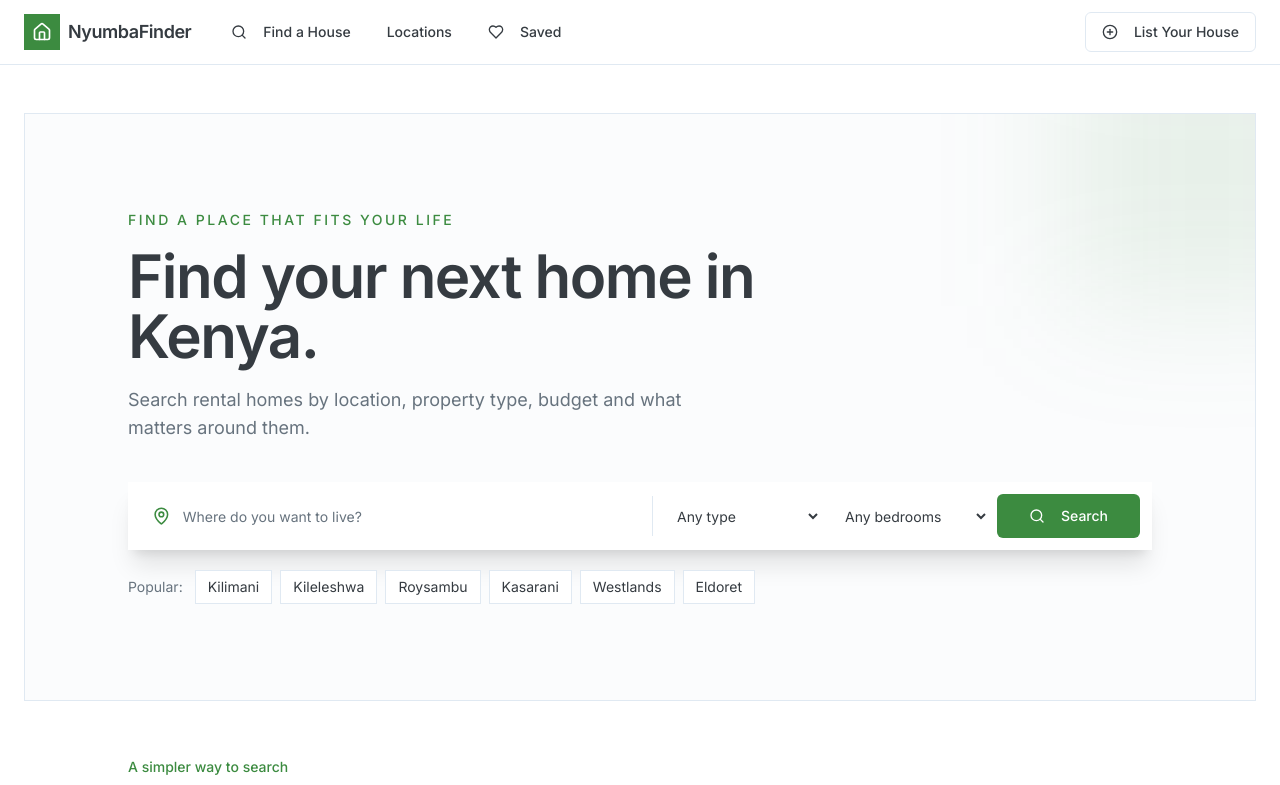
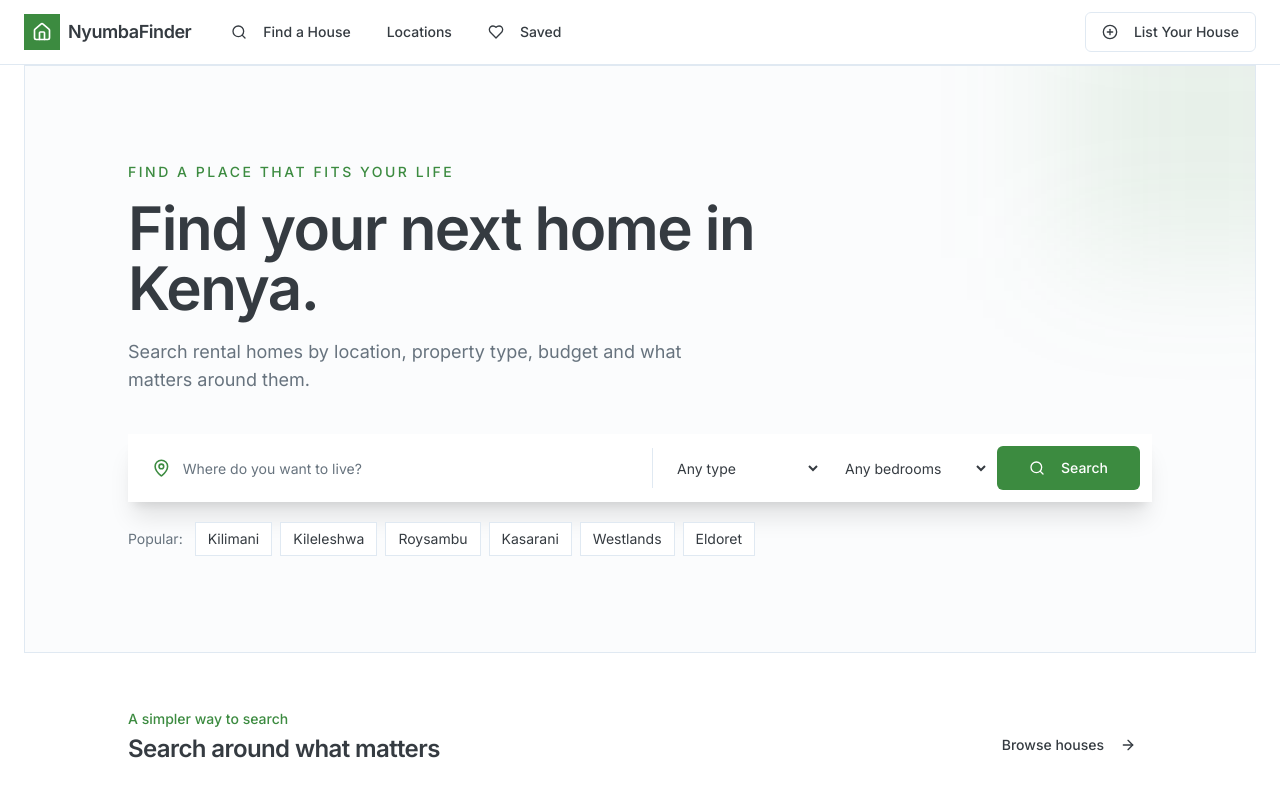
Before and after one commit to jaykurgat/Nyumba-Finder, a Next.js app: page / in a window 1280 px wide. Shown: the top 785 px of the page. Built offline with nearby package versions, Linux system fonts and the light colour scheme.

Commit message:
Simplify NyumbaFinder page layout for V2

```diff
--- a/src/app/layout.tsx
+++ b/src/app/layout.tsx
@@ -6,33 +6,21 @@ import { Footer } from '@/components/layout/Footer';
 import { Toaster } from "@/components/ui/toaster";
 import { cn } from "@/lib/utils";
 
-const inter = Inter({
-  variable: '--font-inter',
-  subsets: ['latin'],
-});
+const inter = Inter({ variable: '--font-inter', subsets: ['latin'] });
 
 export const metadata: Metadata = {
-  title: 'Nyumba Finder',
-  description: 'Find your next rental home in Kenya',
+  title: 'NyumbaFinder | Find a Rental Home in Kenya',
+  description: 'Find rental homes in Kenya by location, property type, budget and nearby places.',
 };
 
-export default function RootLayout({
-  children,
-}: Readonly<{
-  children: React.ReactNode;
-}>) {
+export default function RootLayout({ children }: Readonly<{ children: React.ReactNode }>) {
   return (
     <html lang="en" className="h-full" suppressHydrationWarning>
-      <body className={cn(
-        "relative h-full font-sans antialiased",
-        inter.variable
-      )}>
-        <div className="flex flex-col min-h-screen">
+      <body className={cn("min-h-full font-sans antialiased", inter.variable)}>
+        <div className="flex min-h-screen flex-col">
           <Header />
-          <main className="flex-grow relative flex flex-col items-center justify-center py-12">
-            <div className="container px-4 md:px-6">
-               {children}
-            </div>
+          <main className="flex-1">
+            <div className="container mx-auto px-4 md:px-6">{children}</div>
           </main>
           <Footer />
         </div>
```
